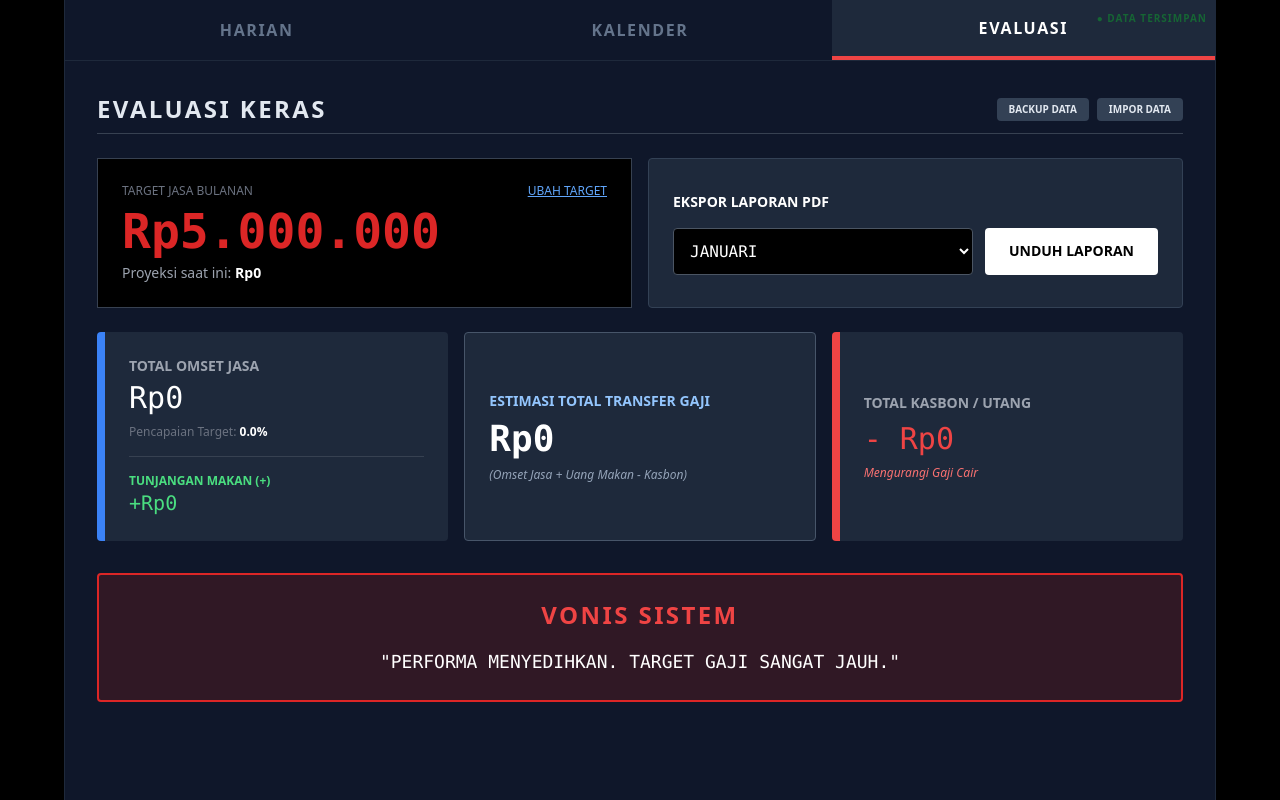
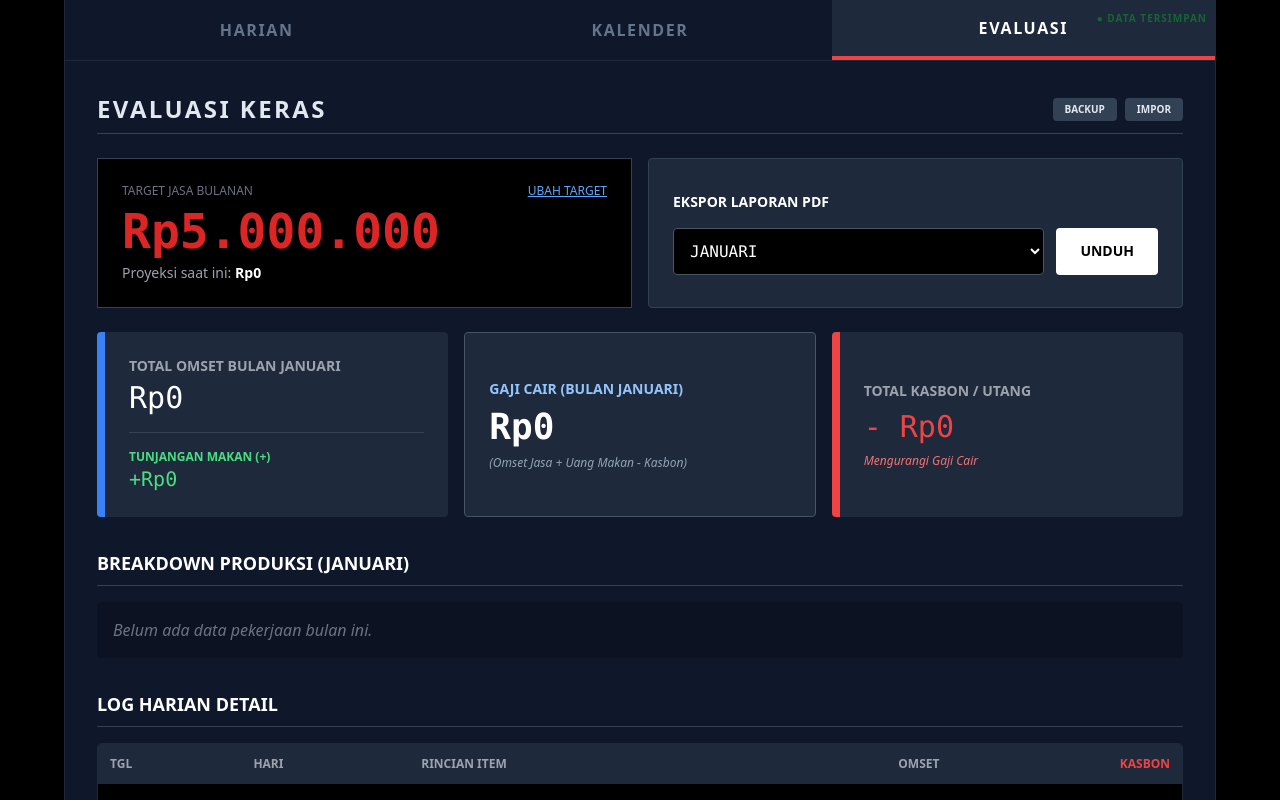
Before and after one commit to afrizaldwik/target-lock-iqshoe, a React (Vite) app: page / in a window 1280 px wide. Both pictures are taken after a click on the button "EVALUASI". Shown: the top 800 px of the page. Built offline with nearby package versions, Linux system fonts and the light colour scheme.

Commit message:
Add files via upload

```diff
--- a/components/Evaluator.tsx
+++ b/components/Evaluator.tsx
@@ -1,6 +1,7 @@
 import React, { useState, useRef } from 'react';
 import { AppState, DailyRecord } from '../types';
 import { calculateTargetProjection, calculateDailyStats, formatDate, getDaysInMonth } from '../utils';
+import { MENU_ITEMS, COLOR_MAP } from '../constants';
 import jsPDF from 'jspdf';
 import autoTable from 'jspdf-autotable';
 
@@ -25,21 +26,66 @@ const Evaluator: React.FC<EvaluatorProps> = ({ state, updateTarget, onImportData
   // Projection logic
   const projection = calculateTargetProjection(state);
 
+  // --- AGGREGATION LOGIC ---
+  const daysInMonth = getDaysInMonth(state.currentYear, selectedMonth);
   let totalDeductions = 0;
   let totalMealAllowance = 0;
   let totalKasbon = 0;
+  let monthlyNet = 0;
 
-  Object.values(state.records).forEach((record: DailyRecord) => {
+  // Item Aggregation map: itemId -> count
+  const itemCounts: Record<string, number> = {};
+
+  // Daily Logs Data Structure for UI & PDF
+  const dailyLogs = [];
+
+  // Loop specific to SELECTED MONTH for reporting (Visual & PDF)
+  for (let d = 1; d <= daysInMonth; d++) {
+      const dateStr = formatDate(state.currentYear, selectedMonth, d);
+      const record = state.records[dateStr];
+      const dateObj = new Date(dateStr);
+
+      let dailyInfo = {
+          d: d,
+          dateStr: dateStr,
+          dayName: dateObj.toLocaleDateString('id-ID', { weekday: 'short' }),
+          isSunday: dateObj.getDay() === 0,
+          record: record,
+          stats: { net: 0, mealAllowance: 0, kasbon: 0, income: 0, totalPairs: 0, deductions: 0 },
+          itemsDetail: '-'
+      };
+
+      if (record) {
           const stats = calculateDailyStats(record, state.mealCost);
           totalDeductions += stats.deductions;
           totalMealAllowance += stats.mealAllowance;
           totalKasbon += stats.kasbon;
+          monthlyNet += stats.net;
+
+          dailyInfo.stats = stats;
+
+          // Count items & Build String
+          const detailParts: string[] = [];
+          Object.entries(record.items).forEach(([itemId, qty]) => {
+              const q = qty as number;
+              if (q > 0) {
+                  itemCounts[itemId] = (itemCounts[itemId] || 0) + q;
+                  const item = MENU_ITEMS.find(i => i.id === itemId);
+                  if (item) detailParts.push(`${q} ${item.label}`);
+              }
           });
+          if (detailParts.length > 0) {
+              dailyInfo.itemsDetail = detailParts.join(', ');
+          }
+      }
+      dailyLogs.push(dailyInfo);
+  }
 
-  const percentAchieved = (projection.totalNetIncome / state.monthlyTarget) * 100;
-  const projectedPercent = (projection.projectedTotal / state.monthlyTarget) * 100;
-  // TAKE HOME = INCOME - DEDUCTIONS - KASBON + MEAL
-  const takeHomePay = (projection.totalNetIncome - totalDeductions - totalKasbon) + totalMealAllowance;
+  // Calculate global projection (using current month state, might be different from selectedMonth if viewing history)
+  const currentMonthProjectedPercent = (projection.projectedTotal / state.monthlyTarget) * 100;
+
+  // Calculate Take Home based on SELECTED MONTH (for consistency with the table below)
+  const monthlyTakeHome = (monthlyNet - totalDeductions - totalKasbon) + totalMealAllowance;
 
   // --- DATA MANAGEMENT ---
 
@@ -87,7 +133,6 @@ const Evaluator: React.FC<EvaluatorProps> = ({ state, updateTarget, onImportData
     setIsGenerating(true);
     const doc = new jsPDF();
     const year = state.currentYear;
-    const daysInMonth = getDaysInMonth(year, selectedMonth);
 
     doc.setFontSize(16);
     doc.setFont("helvetica", "bold");
@@ -98,48 +143,51 @@ const Evaluator: React.FC<EvaluatorProps> = ({ state, updateTarget, onImportData
     doc.text(`PERIODE: ${MONTH_NAMES[selectedMonth].toUpperCase()} ${year}`, 14, 26);
     doc.text(`DICETAK: ${new Date().toLocaleDateString('id-ID')}`, 14, 31);
 
-    let monthIncome = 0;
-    let monthMeal = 0;
-    let monthDeductions = 0;
-    let monthKasbon = 0;
-    let monthPairs = 0;
+    let pdfMonthIncome = 0;
+    let pdfMonthMeal = 0;
+    let pdfMonthDeductions = 0;
+    let pdfMonthKasbon = 0;
+    let pdfMonthPairs = 0;
 
-    const tableRows = [];
-
-    for (let d = 1; d <= daysInMonth; d++) {
-      const dateStr = formatDate(year, selectedMonth, d);
-      const record = state.records[dateStr];
-      const dayName = new Date(dateStr).toLocaleDateString('id-ID', { weekday: 'short' });
-
-      // COLUMNS: TGL, HARI, STATUS, QTY, OMSET, MAKAN, KASBON
-      let rowData = [`${d}`, dayName, '-', '0', '0', '0', '0'];
+    // Generate Rows from dailyLogs
+    const dailyRows = dailyLogs.map(log => {
+        const { d, dayName, record, stats, itemsDetail, isSunday } = log;
 
         if (record) {
-        const stats = calculateDailyStats(record, state.mealCost);
-        monthIncome += stats.income;
-        monthMeal += stats.mealAllowance;
-        monthDeductions += stats.deductions;
-        monthKasbon += stats.kasbon;
-        monthPairs += stats.totalPairs;
+            pdfMonthIncome += stats.income;
+            pdfMonthMeal += stats.mealAllowance;
+            pdfMonthDeductions += stats.deductions;
+            pdfMonthKasbon += stats.kasbon;
+            pdfMonthPairs += stats.totalPairs;
+
             const status = record.isWorkDay ? 'KERJA' : 'LIBUR';
-        rowData = [
+            return [
                 `${d}`,
                 dayName,
                 status,
+                itemsDetail, // NEW COLUMN
                 stats.totalPairs.toString(),
                 stats.income.toLocaleString('id-ID'),
                 stats.mealAllowance.toLocaleString('id-ID'),
                 stats.kasbon > 0 ? `(${stats.kasbon.toLocaleString('id-ID')})` : '-'
             ];
         } else {
-        const isSun = new Date(dateStr).getDay() === 0;
-        rowData[2] = isSun ? 'MINGGU' : '-';
+            return [
+                `${d}`,
+                dayName,
+                isSunday ? 'MINGGU' : '-',
+                '-',
+                '0',
+                '0',
+                '0',
+                '0'
+            ];
         }
-      tableRows.push(rowData);
-    }
+    });
 
-    const monthTakeHome = (monthIncome - monthDeductions - monthKasbon) + monthMeal;
+    const pdfTakeHome = (pdfMonthIncome - pdfMonthDeductions - pdfMonthKasbon) + pdfMonthMeal;
 
+    // Header Summary
     doc.setDrawColor(0);
     doc.setFillColor(240, 240, 240);
     doc.rect(14, 40, 180, 25, 'F');
@@ -149,35 +197,81 @@ const Evaluator: React.FC<EvaluatorProps> = ({ state, updateTarget, onImportData
     doc.text(`Rp ${state.monthlyTarget.toLocaleString('id-ID')}`, 20, 54);
 
     doc.text("OMSET JASA", 60, 48);
-    doc.text(`Rp ${monthIncome.toLocaleString('id-ID')}`, 60, 54);
+    doc.text(`Rp ${pdfMonthIncome.toLocaleString('id-ID')}`, 60, 54);
 
     doc.text("TOTAL KASBON", 100, 48);
     doc.setTextColor(200, 0, 0);
-    doc.text(`- Rp ${monthKasbon.toLocaleString('id-ID')}`, 100, 54);
+    doc.text(`- Rp ${pdfMonthKasbon.toLocaleString('id-ID')}`, 100, 54);
     doc.setTextColor(0, 0, 0);
 
     doc.text("TOTAL GAJI (CAIR)", 145, 48);
     doc.setFontSize(12);
     doc.setFont("helvetica", "bold");
-    doc.text(`Rp ${monthTakeHome.toLocaleString('id-ID')}`, 145, 56);
+    doc.text(`Rp ${pdfTakeHome.toLocaleString('id-ID')}`, 145, 56);
+
+    // Table 1 Generation
+    autoTable(doc, {
+      startY: 70,
+      head: [['TGL', 'HARI', 'STATUS', 'RINCIAN', 'QTY', 'OMSET (RP)', 'MAKAN', 'KASBON']],
+      body: dailyRows,
+      theme: 'grid',
+      headStyles: { fillColor: [40, 40, 40], textColor: [255, 255, 255] },
+      styles: { fontSize: 8, cellPadding: 2, overflow: 'linebreak' },
+      columnStyles: {
+        0: { cellWidth: 8 },
+        1: { cellWidth: 12 },
+        2: { cellWidth: 15 },
+        3: { cellWidth: 'auto' }, // Rincian takes remaining space
+        4: { cellWidth: 10, halign: 'center' },
+        5: { cellWidth: 25, halign: 'right' },
+        6: { cellWidth: 20, halign: 'right' },
+        7: { cellWidth: 20, halign: 'right', textColor: [200, 0, 0] }
+      },
+      foot: [['TOTAL', '', '', '', pdfMonthPairs.toString(), `Rp ${pdfMonthIncome.toLocaleString('id-ID')}`, `Rp ${pdfMonthMeal.toLocaleString('id-ID')}`, `Rp ${pdfMonthKasbon.toLocaleString('id-ID')}`]],
+      footStyles: { fillColor: [200, 200, 200], textColor: [0, 0, 0], fontStyle: 'bold' }
+    });
+
+    // Table 2: Item Breakdown
+    const itemRows: any[] = [];
+    let totalItemsCount = 0;
+
+    // Sort items by count descending
+    const sortedItems = MENU_ITEMS
+        .map(item => ({ ...item, count: itemCounts[item.id] || 0 }))
+        .filter(item => item.count > 0)
+        .sort((a, b) => b.count - a.count);
+
+    sortedItems.forEach(item => {
+        const totalVal = item.count * item.price;
+        totalItemsCount += item.count;
+        itemRows.push([
+            item.label,
+            item.count.toString(),
+            `Rp ${item.price.toLocaleString('id-ID')}`,
+            `Rp ${totalVal.toLocaleString('id-ID')}`
+        ]);
+    });
+
+    const finalY = (doc as any).lastAutoTable.finalY + 10;
+
+    doc.setFontSize(10);
+    doc.setFont("helvetica", "bold");
+    doc.text("RINCIAN ITEM / PRODUCT MIX", 14, finalY);
 
     autoTable(doc, {
-      startY: 70,
-      head: [['TGL', 'HARI', 'STATUS', 'QTY', 'OMSET (RP)', 'MAKAN', 'KASBON']],
-      body: tableRows,
-      theme: 'grid',
-      headStyles: { fillColor: [40, 40, 40], textColor: [255, 255, 255] },
-      styles: { fontSize: 8, cellPadding: 2 },
+        startY: finalY + 5,
+        head: [['NAMA ITEM', 'QTY', 'HARGA', 'TOTAL OMSET']],
+        body: itemRows,
+        theme: 'striped',
+        headStyles: { fillColor: [70, 70, 70] },
+        styles: { fontSize: 8 },
         columnStyles: {
-        0: { cellWidth: 10 },
-        1: { cellWidth: 15 },
-        2: { cellWidth: 20 },
-        3: { cellWidth: 15, halign: 'center' },
-        4: { cellWidth: 35, halign: 'right' },
-        5: { cellWidth: 35, halign: 'right' },
-        6: { cellWidth: 35, halign: 'right', textColor: [200, 0, 0] }
+            0: { cellWidth: 'auto' },
+            1: { cellWidth: 20, halign: 'center' },
+            2: { cellWidth: 30, halign: 'right' },
+            3: { cellWidth: 35, halign: 'right' }
         },
-      foot: [['TOTAL', '', '', monthPairs.toString(), `Rp ${monthIncome.toLocaleString('id-ID')}`, `Rp ${monthMeal.toLocaleString('id-ID')}`, `Rp ${monthKasbon.toLocaleString('id-ID')}`]],
+        foot: [['TOTAL PRODUKSI', totalItemsCount.toString(), '', '']],
         footStyles: { fillColor: [200, 200, 200], textColor: [0, 0, 0], fontStyle: 'bold' }
     });
 
@@ -186,10 +280,16 @@ const Evaluator: React.FC<EvaluatorProps> = ({ state, updateTarget, onImportData
   };
 
   const getBrutalMessage = () => {
-    if (projectedPercent < 80) return "PERFORMA MENYEDIHKAN. TARGET GAJI SANGAT JAUH.";
-    if (projectedPercent < 100) return "KERJA LEBIH KERAS. BONUS AKHIR BULAN TERANCAM.";
+    if (currentMonthProjectedPercent < 80) return "PERFORMA MENYEDIHKAN. TARGET GAJI SANGAT JAUH.";
+    if (currentMonthProjectedPercent < 100) return "KERJA LEBIH KERAS. BONUS AKHIR BULAN TERANCAM.";
     return "PERTAHANKAN KECEPATAN INI. FOKUS KUALITAS.";
   };
+
+  // Prepare Breakdown List for UI
+  const breakdownList = MENU_ITEMS
+    .map(item => ({ ...item, count: itemCounts[item.id] || 0 }))
+    .filter(item => item.count > 0)
+    .sort((a, b) => b.count - a.count);
 
   return (
     <div className="p-4 md:p-8 bg-industrial-900 min-h-screen pb-20 w-full">
@@ -200,13 +300,13 @@ const Evaluator: React.FC<EvaluatorProps> = ({ state, updateTarget, onImportData
                 onClick={handleExportData}
                 className="text-[10px] font-bold bg-industrial-700 hover:bg-industrial-600 px-3 py-1 rounded uppercase"
               >
-                Backup Data
+                Backup
               </button>
               <button
                 onClick={() => fileInputRef.current?.click()}
                 className="text-[10px] font-bold bg-industrial-700 hover:bg-industrial-600 px-3 py-1 rounded uppercase"
               >
-                Impor Data
+                Impor
               </button>
               <input
                 type="file"
@@ -271,19 +371,19 @@ const Evaluator: React.FC<EvaluatorProps> = ({ state, updateTarget, onImportData
                 disabled={isGenerating}
                 className="bg-white text-black px-6 py-3 text-sm font-bold uppercase hover:bg-gray-200 disabled:opacity-50 rounded transition-colors"
             >
-                {isGenerating ? 'Memproses...' : 'Unduh Laporan'}
+                {isGenerating ? 'Memproses...' : 'Unduh'}
             </button>
             </div>
         </div>
       </div>
 
-      <div className="grid grid-cols-1 md:grid-cols-2 lg:grid-cols-3 gap-4">
+      {/* SUMMARY CARDS */}
+      <div className="grid grid-cols-1 md:grid-cols-2 lg:grid-cols-3 gap-4 mb-8">
         <div className="bg-industrial-800 p-6 rounded border-l-8 border-blue-500">
            <div className="flex flex-col justify-between h-full">
                <div className="mb-4">
-                   <div className="text-sm font-bold text-gray-400 uppercase">Total Omset Jasa</div>
-                   <div className="text-3xl font-mono text-white mt-1">Rp{projection.totalNetIncome.toLocaleString('id-ID')}</div>
-                   <div className="text-xs text-gray-500 mt-2">Pencapaian Target: <span className="text-white font-bold">{percentAchieved.toFixed(1)}%</span></div>
+                   <div className="text-sm font-bold text-gray-400 uppercase">Total Omset Bulan {MONTH_NAMES[selectedMonth]}</div>
+                   <div className="text-3xl font-mono text-white mt-1">Rp{monthlyNet.toLocaleString('id-ID')}</div>
                </div>
                <div className="pt-4 border-t border-gray-700">
                    <div className="text-xs font-bold text-green-400 uppercase">Tunjangan Makan (+)</div>
@@ -293,8 +393,8 @@ const Evaluator: React.FC<EvaluatorProps> = ({ state, updateTarget, onImportData
         </div>
 
         <div className="bg-slate-800 p-6 rounded border border-slate-600 flex flex-col justify-center">
-           <div className="text-sm font-bold text-blue-300 uppercase mb-2">Estimasi Total Transfer Gaji</div>
-           <div className="text-4xl font-mono font-bold text-white">Rp{takeHomePay.toLocaleString('id-ID')}</div>
+           <div className="text-sm font-bold text-blue-300 uppercase mb-2">Gaji Cair (Bulan {MONTH_NAMES[selectedMonth]})</div>
+           <div className="text-4xl font-mono font-bold text-white">Rp{monthlyTakeHome.toLocaleString('id-ID')}</div>
            <div className="text-xs text-slate-400 mt-2 italic">(Omset Jasa + Uang Makan - Kasbon)</div>
         </div>
 
@@ -307,7 +407,86 @@ const Evaluator: React.FC<EvaluatorProps> = ({ state, updateTarget, onImportData
         </div>
       </div>
 
-      <div className="mt-8 p-6 bg-red-900/30 border-2 border-red-600 text-center rounded">
+      {/* ITEM BREAKDOWN SECTION */}
+      <div className="mb-8">
+          <h3 className="text-lg font-bold text-white uppercase border-b border-gray-700 pb-2 mb-4">
+              Breakdown Produksi ({MONTH_NAMES[selectedMonth]})
+          </h3>
+
+          {breakdownList.length === 0 ? (
+              <div className="text-gray-500 italic p-4 bg-black/20 rounded">Belum ada data pekerjaan bulan ini.</div>
+          ) : (
+              <div className="grid grid-cols-1 sm:grid-cols-2 lg:grid-cols-4 gap-3">
+                  {breakdownList.map(item => (
+                      <div key={item.id} className={`p-3 rounded border-l-4 ${COLOR_MAP[item.category]} bg-gray-900 shadow-lg relative overflow-hidden`}>
+                           <div className="flex justify-between items-start z-10 relative">
+                               <div>
+                                   <div className="text-xs font-bold text-gray-400 uppercase mb-1">{item.category}</div>
+                                   <div className="text-sm font-bold text-white uppercase leading-tight">{item.label}</div>
+                               </div>
+                               <div className="text-2xl font-mono font-bold text-white">{item.count}</div>
+                           </div>
+                           <div className="mt-3 pt-2 border-t border-gray-800 flex justify-between items-center z-10 relative">
+                               <span className="text-[10px] text-gray-500">Total Omset</span>
+                               <span className="text-sm font-mono font-bold text-gray-300">
+                                   Rp{(item.count * item.price).toLocaleString('id-ID')}
+                               </span>
+                           </div>
+                      </div>
+                  ))}
+              </div>
+          )}
+      </div>
+
+      {/* DAILY LOG TABLE (UI) */}
+      <div className="mb-8">
+          <h3 className="text-lg font-bold text-white uppercase border-b border-gray-700 pb-2 mb-4">
+              Log Harian Detail
+          </h3>
+          <div className="overflow-x-auto bg-black border border-gray-800 rounded">
+              <table className="w-full text-left text-sm whitespace-nowrap">
+                  <thead className="bg-industrial-800 text-gray-400 font-bold uppercase text-xs">
+                      <tr>
+                          <th className="p-3">Tgl</th>
+                          <th className="p-3">Hari</th>
+                          <th className="p-3">Rincian Item</th>
+                          <th className="p-3 text-right">Omset</th>
+                          <th className="p-3 text-right text-red-500">Kasbon</th>
+                      </tr>
+                  </thead>
+                  <tbody className="divide-y divide-gray-800">
+                      {dailyLogs.map((log) => {
+                          if (!log.record && !log.isSunday) return null; // Hide empty future days if needed, but showing history is better
+
+                          // Only show rows that exist or are Sundays in the past
+                          const isFuture = new Date(log.dateStr) > new Date();
+                          if (!log.record && isFuture) return null;
+
+                          return (
+                              <tr key={log.d} className={`hover:bg-white/5 ${!log.record ? 'opacity-50' : ''}`}>
+                                  <td className="p-3 font-mono">{log.d}</td>
+                                  <td className="p-3 text-gray-400 text-xs uppercase">{log.dayName}</td>
+                                  <td className="p-3 text-white font-medium">
+                                      {log.record?.isWorkDay
+                                        ? (log.itemsDetail === '-' ? <span className="text-gray-600 italic">Tidak ada item</span> : log.itemsDetail)
+                                        : (log.isSunday ? <span className="text-red-900 font-bold">MINGGU</span> : <span className="text-gray-600">LIBUR</span>)
+                                      }
+                                  </td>
+                                  <td className="p-3 text-right font-mono text-green-400">
+                                      {log.stats.net > 0 ? `Rp${log.stats.net.toLocaleString('id-ID')}` : '-'}
+                                  </td>
+                                  <td className="p-3 text-right font-mono text-red-500">
+                                      {log.stats.kasbon > 0 ? `(${log.stats.kasbon.toLocaleString('id-ID')})` : '-'}
+                                  </td>
+                              </tr>
+                          );
+                      })}
+                  </tbody>
+              </table>
+          </div>
+      </div>
+
+      <div className="p-6 bg-red-900/30 border-2 border-red-600 text-center rounded">
             <h3 className="text-red-500 font-bold uppercase text-2xl mb-4 tracking-widest">VONIS SISTEM</h3>
             <p className="text-white font-mono text-lg leading-relaxed">"{getBrutalMessage()}"</p>
       </div>
```
Lines whose indentation alone changed are shown as unchanged.
